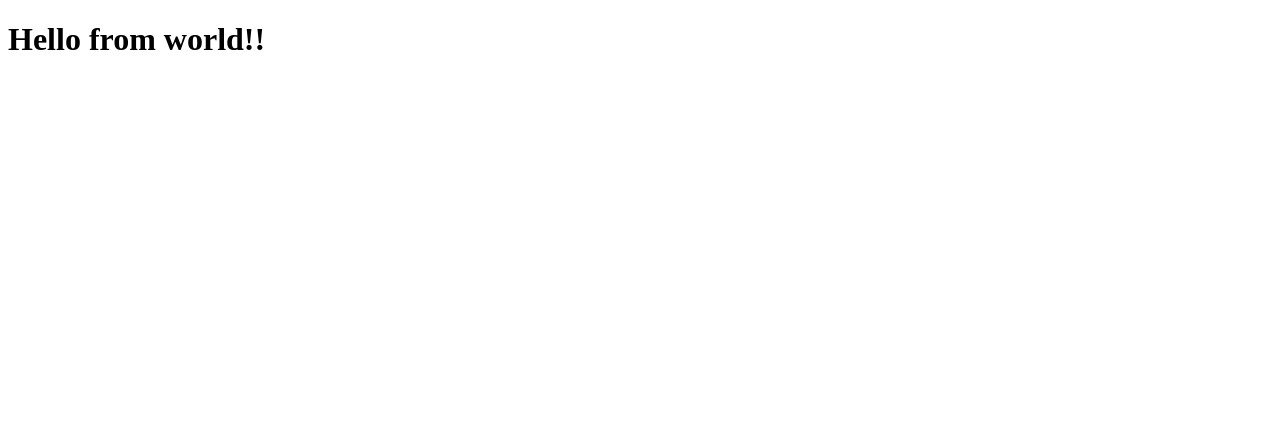
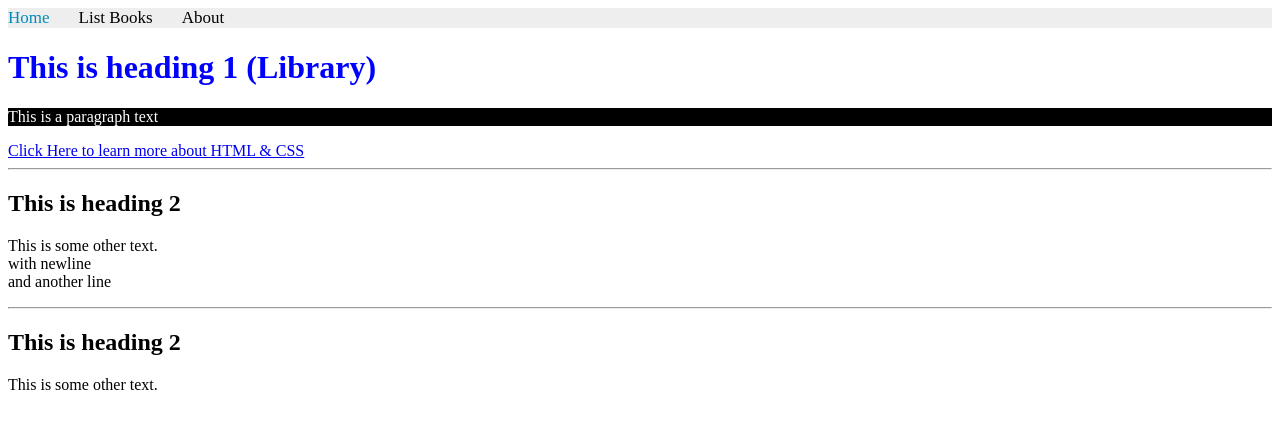
Before and after one commit to Ililies/CS471-Labs, a Django app: page /books/ in a window 1280 px wide. Shown: the top 429 px of the page. Run offline with Django 4.2, Linux system fonts and the light colour scheme.

Commit message:
Complete Lab 4 HTML CSS and Django templates

```diff
--- a/libraryproject/apps/bookmodule/urls.py
+++ b/libraryproject/apps/bookmodule/urls.py
@@ -2,7 +2,8 @@ from django.urls import path
 from . import views
 
 urlpatterns = [
-    path('', views.index),
-    path('index2/<int:val1>/', views.index2),
-    path('<int:bookId>', views.viewbook),
+    path('', views.index, name="books.index"),
+    path('list_books/', views.list_books, name="books.list_books"),
+    path('<int:bookId>/', views.viewbook, name="books.view_one_book"),
+    path('aboutus/', views.aboutus, name="books.aboutus"),
 ]
--- a/libraryproject/apps/bookmodule/views.py
+++ b/libraryproject/apps/bookmodule/views.py
@@ -1,43 +1,18 @@
-from django.http import HttpResponse
+
 from django.shortcuts import render
 
+
 def index(request):
-    name = request.GET.get("name") or "world!"
-    context = {"name": name}
-    return render(request, "bookmodule/index.html", context)
+    return render(request, "bookmodule/index.html")
 
-def index2(request, val1=0):
-    return HttpResponse("value1 = " + str(val1))
+
+def list_books(request):
+    return render(request, "bookmodule/list_books.html")
+
 
 def viewbook(request, bookId):
-    book1 = {
-        'id': 123,
-        'title': 'Continuous Delivery',
-        'author': 'J. Humble and D. Farley'
-    }
+    return render(request, "bookmodule/one_book.html")
 
-    book2 = {
-        'id': 456,
-        'title': 'Secrets of Reverse Engineering',
-        'author': 'E. Eilam'
-    }
 
-    book3 = {
-        'id': 1,
-        'title': 'CS',
-        'author': 'Lamis ALorini'    }
-
-    targetBook = None
-
-    if book1['id'] == bookId:
-        targetBook = book1
-
-    if book2['id'] == bookId:
-        targetBook = book2
-
-    if book3['id'] == bookId:
-        targetBook = book3
-
-    context = {'book': targetBook}
-
-    return render(request, 'bookmodule/show.html', context)
+def aboutus(request):
+    return render(request, "bookmodule/aboutus.html")
--- /dev/null
+++ b/libraryproject/apps/static/styles.css
@@ -0,0 +1,20 @@
+
+/* Add a black background color to the top navigation */
+.topnav {
+  background-color: #eeeeee;
+  width: 100%;
+}
+
+/* Style the links inside the navigation bar */
+.topnav a {
+  color: #000000;
+  text-align: center;
+  margin-right: 25px;
+  text-decoration: none;
+  font-size: 17px;
+}
+
+/* Add a color to the active/current link */
+.topnav a.active{
+  color: #008CBA;
+}
--- a/libraryproject/apps/templates/bookmodule/index.html
+++ b/libraryproject/apps/templates/bookmodule/index.html
@@ -1,8 +1,25 @@
-<!DOCTYPE html>
-<html>
-<head>
-    <title>Book Module</title>
-</head>
-<body>
-    <h1>Hello from {{ name }}!</h1></body>
-</html>
+
+{% extends "layouts/base.html" %}
+
+{% load static %}
+
+{% block title %}My First Index HTML Page{% endblock title %}
+
+{% block content %}
+
+  <h1 style="color: blue;">This is heading 1 (Library)</h1>
+  <p style="color: white; background-color: black;">This is a paragraph text </p>
+
+  <a href="https://www.w3schools.com/html/default.asp">Click Here to learn more about HTML & CSS</a>
+  <hr>
+
+  <!-- This is a comment in HTML, not render in the browser -->
+
+  <h2>This is heading 2</h2>
+  <p>This is some other text. <br> with newline <br> and another line</p>
+  <hr>
+
+  <h2>This is heading 2</h2>
+  <p>This is some other text.</p>
+
+{% endblock content %}
--- /dev/null
+++ b/libraryproject/apps/templates/includes/header.html
@@ -0,0 +1,7 @@
+{% with request.resolver_match.url_name as url_name %}
+<div class="topnav">
+  <a class="{% if url_name == 'books.index' %}active{% endif %}" href="{% url 'books.index' %}">Home</a>
+  <a class="{% if url_name == 'books.list_books' %}active{% endif %}" href="{% url 'books.list_books' %}">List Books</a>
+  <a class="{% if url_name == 'books.aboutus' %}active{% endif %}" href="{% url 'books.aboutus' %}">About</a>
+</div>
+{% endwith %}
--- /dev/null
+++ b/libraryproject/apps/templates/layouts/base.html
@@ -0,0 +1,24 @@
+<!DOCTYPE html>
+<html lang="en">
+{% load static %}
+<head>
+  <title>{% block title %}{% endblock title %}</title>
+  <meta name="keywords" content="Books, recent, Learning, library">
+  <meta name="description" content="Books website">
+  <meta name="author" content="author name">
+  <link rel="icon" href="{% static 'qu-icon.png' %}">
+  <meta charset="UTF-8">
+  <link rel="stylesheet" href="{% static 'styles.css' %}">
+
+  {% block stylesheets %}{% endblock stylesheets %}
+</head>
+<body>
+
+  {% include "includes/header.html" %}
+
+  {% block content %}{% endblock content %}
+
+  {% include "includes/footer.html" %}
+
+</body>
+</html>
--- a/libraryproject/libraryproject/settings.py
+++ b/libraryproject/libraryproject/settings.py
@@ -119,6 +119,10 @@ USE_TZ = True
 
 STATIC_URL = 'static/'
 
+STATICFILES_DIRS = [
+    os.path.join(BASE_DIR, "apps/static")
+]
+
 # Default primary key field type
 # https://docs.djangoproject.com/en/4.2/ref/settings/#default-auto-field
 
```
Also changed, not shown: libraryproject/apps/templates/bookmodule/aboutus.html (added, +16 -0 lines), libraryproject/apps/templates/bookmodule/list_books.html (added, +43 -0 lines), libraryproject/apps/templates/bookmodule/one_book.html (added, +23 -0 lines), libraryproject/apps/static/book1.jpg (added), libraryproject/apps/static/book2.jpg (added), libraryproject/apps/static/book3.jpg (added), libraryproject/apps/static/qu-icon.png (added), libraryproject/apps/templates/includes/footer.html (added).
